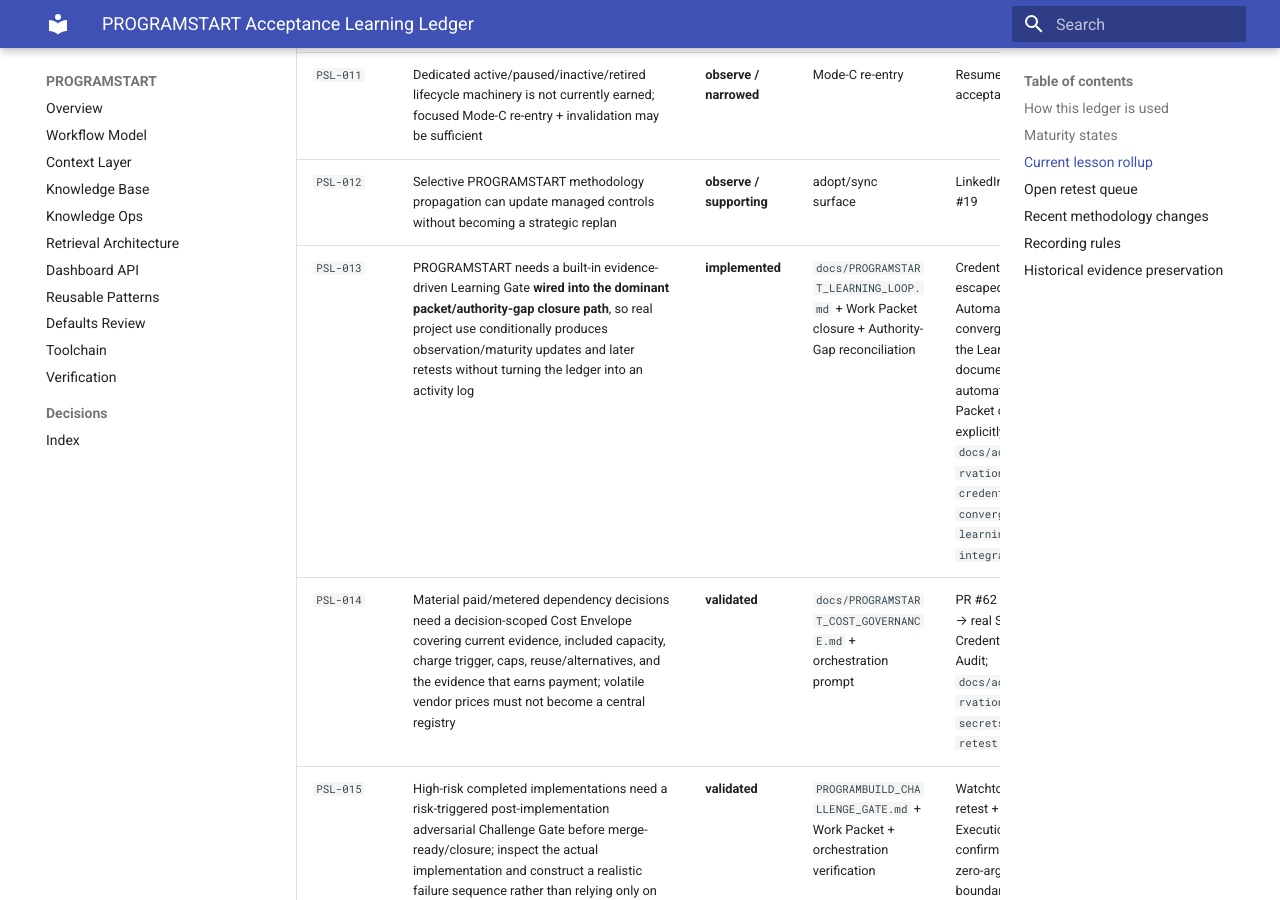
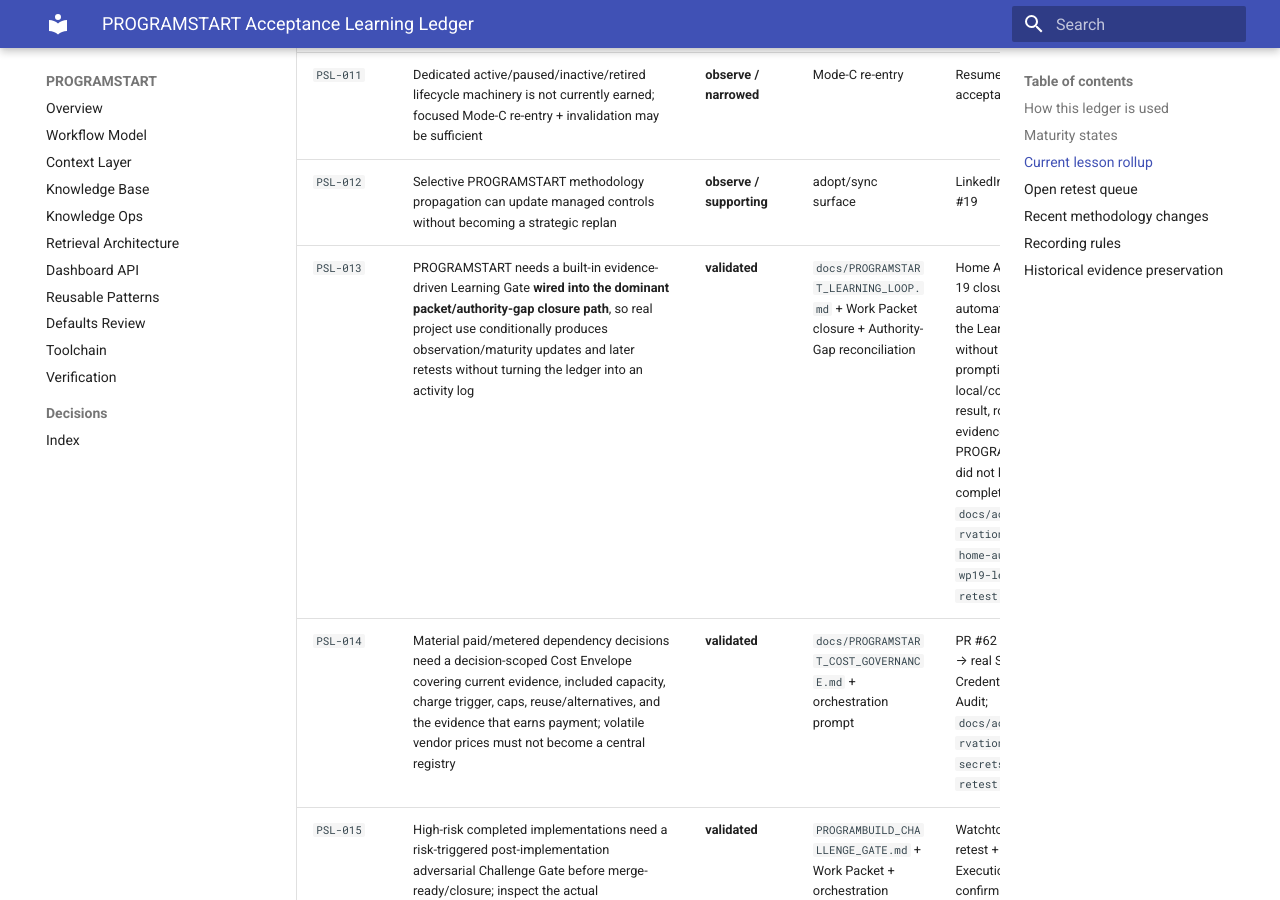
Before and after one commit to GrahamArdent/PROGRAMSTART, an MkDocs documentation site: the page built from docs/PROGRAMSTART_ACCEPTANCE_LEARNING_LEDGER.md, in a window 1280 px wide and 900 px high, scrolled down 2890 px. Built offline with MkDocs 1.6.1 and Material for MkDocs 9.7.7, drawn with Linux system fonts in a browser that asks for light colours.

Commit message:
Learning: validate PSL-013 on natural packet closure

```diff
--- a/docs/PROGRAMSTART_ACCEPTANCE_LEARNING_LEDGER.md
+++ b/docs/PROGRAMSTART_ACCEPTANCE_LEARNING_LEDGER.md
@@ -52,7 +52,7 @@
 | `PSL-010` | High-velocity Mode C must stay lightweight; small safe slices should not trigger broad planning/research ceremony | **observe** | proportional planning / orchestration | LinkedIn Generator narrow PR sequence | another rapid mature-project sequence showing a specific recurring overhead gap |
 | `PSL-011` | Dedicated active/paused/inactive/retired lifecycle machinery is not currently earned; focused Mode-C re-entry + invalidation may be sufficient | **observe / narrowed** | Mode-C re-entry | Resume Creator V6 acceptance → PR #58 | another paused/dormant project where existing primitives either succeed cleanly or expose a concrete missing state |
 | `PSL-012` | Selective PROGRAMSTART methodology propagation can update managed controls without becoming a strategic replan | **observe / supporting** | adopt/sync surface | LinkedIn Generator PR #19 | another adopted existing repo needing selective methodology sync with project authority preserved |
-| `PSL-013` | PROGRAMSTART needs a built-in evidence-driven Learning Gate **wired into the dominant packet/authority-gap closure path**, so real project use conditionally produces observation/maturity updates and later retests without turning the ledger into an activity log | **implemented** | `docs/PROGRAMSTART_LEARNING_LOOP.md` + Work Packet closure + Authority-Gap reconciliation | Credential identity drift escaped a real Home Automation/Secrets convergence because the Learning Loop was documented as automatic but Work Packet closure did not explicitly invoke it; `docs/acceptance/observations/2026-09-17-credential-convergence-learning-gate-integration.md` | next normal packet closure or material Authority-Gap resolution should automatically evaluate the Learning Gate, including a legitimate `no reusable lesson` result, without extra operator prompting |
+| `PSL-013` | PROGRAMSTART needs a built-in evidence-driven Learning Gate **wired into the dominant packet/authority-gap closure path**, so real project use conditionally produces observation/maturity updates and later retests without turning the ledger into an activity log | **validated** | `docs/PROGRAMSTART_LEARNING_LOOP.md` + Work Packet closure + Authority-Gap reconciliation | Home Automation WP-19 closure automatically evaluated the Learning Gate without operator prompting, produced a local/confirmation result, routed maturity evidence to PROGRAMSTART, and did not block product completion; `docs/acceptance/observations/2026-09-17-home-automation-wp19-learning-gate-retest.md` | continue normal use; retain counterevidence if a qualifying packet/Authority-Gap closure again skips the Learning Gate, creates mandatory artifact noise, or blocks product completion on PROGRAMSTART writes |
 | `PSL-014` | Material paid/metered dependency decisions need a decision-scoped Cost Envelope covering current evidence, included capacity, charge trigger, caps, reuse/alternatives, and the evidence that earns payment; volatile vendor prices must not become a central registry | **validated** | `docs/PROGRAMSTART_COST_GOVERNANCE.md` + orchestration prompt | PR #62 implementation → real Secrets & Credential Architecture Audit; `docs/acceptance/observations/2026-08-28-secrets-cost-gate-retest.md` | a future metered API or infrastructure decision with a different cost shape, especially one that actually crosses a `PAY_WHEN` threshold |
 | `PSL-015` | High-risk completed implementations need a risk-triggered post-implementation adversarial Challenge Gate before merge-ready/closure; inspect the actual implementation and construct a realistic failure sequence rather than relying only on intended design + green current tests | **validated** | `PROGRAMBUILD_CHALLENGE_GATE.md` + Work Packet + orchestration verification | Watchtower V0.2 PR #2 retest + repeated Execution Node confirmation, including zero-argument trust-boundary correction after green checks; `docs/acceptance/observations/2026-08-31-execution-node-operator-gate-retest.md` | future high-risk closures should continue to challenge actual completed implementations; record counterevidence if activation becomes too broad or fails to protect material invariants |
 | `PSL-016` | Generic operator acceptance of a concrete recommendation must resolve deterministically to execution inside current authority, durable-authority reconciliation then execution, or deferral without resequencing; stronger gates remain independent, actual contradictory evidence wins, and applicable checklist obligations must be actively reconciled without turning checklists into scope/strategy | **validated** | Planning Operating Model + Work Packet + orchestration prompt + execution checklist | PR #65 implementation → natural Planning Projects acceptance “I agree. You may go ahead.” correctly resolved as `reconcile_authority_then_execute` for the idea-preservation methodology change; `docs/acceptance/observations/2026-08-29-idea-preservation-correction.md` | future generic acceptances with a different disposition, contradicted premise, or stronger gate should remain available as counterevidence/revalidation opportunities |
```
